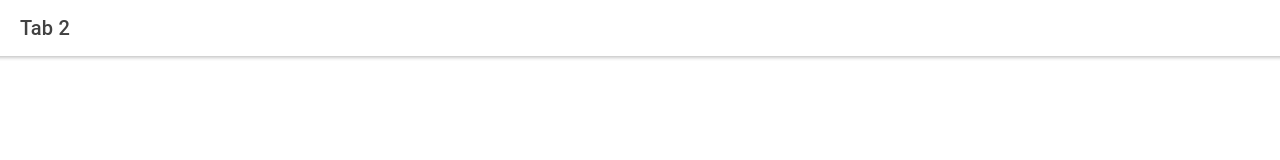
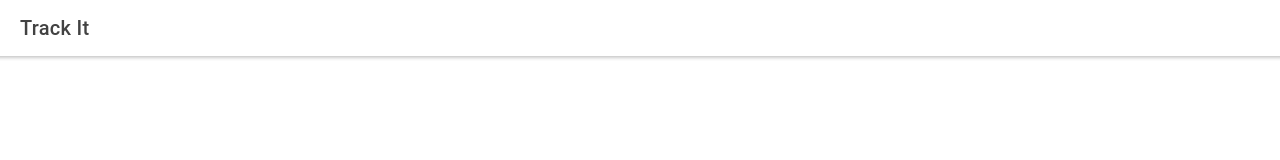
Before and after one commit to learnitall/trackit, a React (Create React App) app: page /tab2 in a window 1280 px wide. Shown: the top 160 px of the page. Built offline with nearby package versions, Linux system fonts and the light colour scheme.

Commit message:
Add pwa components and header container

```diff
--- a/package.json
+++ b/package.json
@@ -9,6 +9,7 @@
     "@capacitor/haptics": "1.1.0",
     "@capacitor/keyboard": "1.1.0",
     "@capacitor/status-bar": "1.0.3",
+    "@ionic/pwa-elements": "^3.0.2",
     "@ionic/react": "^5.5.0",
     "@ionic/react-router": "^5.5.0",
     "@testing-library/jest-dom": "^5.11.9",
--- /dev/null
+++ b/src/components/HeaderContainer.tsx
@@ -0,0 +1,14 @@
+import { IonHeader, IonTitle, IonToolbar } from '@ionic/react';
+import './HeaderContainer.css';
+
+const HeaderContainer: React.FC = () => {
+    return (
+        <IonHeader>
+            <IonToolbar>
+                <IonTitle>Track It</IonTitle>
+            </IonToolbar>
+        </IonHeader>
+    );
+};
+
+export default HeaderContainer
--- a/src/index.tsx
+++ b/src/index.tsx
@@ -3,6 +3,10 @@ import ReactDOM from 'react-dom';
 import App from './App';
 import * as serviceWorkerRegistration from './serviceWorkerRegistration';
 import reportWebVitals from './reportWebVitals';
+import { defineCustomElements } from '@ionic/pwa-elements/loader';
+
+// Call the element loader after the platform has been bootstrapped
+defineCustomElements(window);
 
 ReactDOM.render(
   <React.StrictMode>
--- a/src/pages/Tab1.tsx
+++ b/src/pages/Tab1.tsx
@@ -1,15 +1,12 @@
 import { IonContent, IonHeader, IonPage, IonTitle, IonToolbar } from '@ionic/react';
 import ExploreContainer from '../components/ExploreContainer';
+import HeaderContainer from '../components/HeaderContainer';
 import './Tab1.css';
 
 const Tab1: React.FC = () => {
   return (
     <IonPage>
-      <IonHeader>
-        <IonToolbar>
-          <IonTitle>Tab 1</IonTitle>
-        </IonToolbar>
-      </IonHeader>
+      <HeaderContainer/>
       <IonContent fullscreen>
         <IonHeader collapse="condense">
           <IonToolbar>
--- a/src/pages/Tab2.tsx
+++ b/src/pages/Tab2.tsx
@@ -1,15 +1,12 @@
 import { IonContent, IonHeader, IonPage, IonTitle, IonToolbar } from '@ionic/react';
 import ExploreContainer from '../components/ExploreContainer';
+import HeaderContainer from '../components/HeaderContainer';
 import './Tab2.css';
 
 const Tab2: React.FC = () => {
   return (
     <IonPage>
-      <IonHeader>
-        <IonToolbar>
-          <IonTitle>Tab 2</IonTitle>
-        </IonToolbar>
-      </IonHeader>
+      <HeaderContainer/>
       <IonContent fullscreen>
         <IonHeader collapse="condense">
           <IonToolbar>
--- a/src/pages/Tab3.tsx
+++ b/src/pages/Tab3.tsx
@@ -1,15 +1,12 @@
 import { IonContent, IonHeader, IonPage, IonTitle, IonToolbar } from '@ionic/react';
 import ExploreContainer from '../components/ExploreContainer';
+import HeaderContainer from '../components/HeaderContainer';
 import './Tab3.css';
 
 const Tab3: React.FC = () => {
   return (
     <IonPage>
-      <IonHeader>
-        <IonToolbar>
-          <IonTitle>Tab 3</IonTitle>
-        </IonToolbar>
-      </IonHeader>
+      <HeaderContainer/>
       <IonContent fullscreen>
         <IonHeader collapse="condense">
           <IonToolbar>
```
Also changed, not shown: src/components/HeaderContainer.css (added), 1 other file (tests, documents, lock files or other folders).
